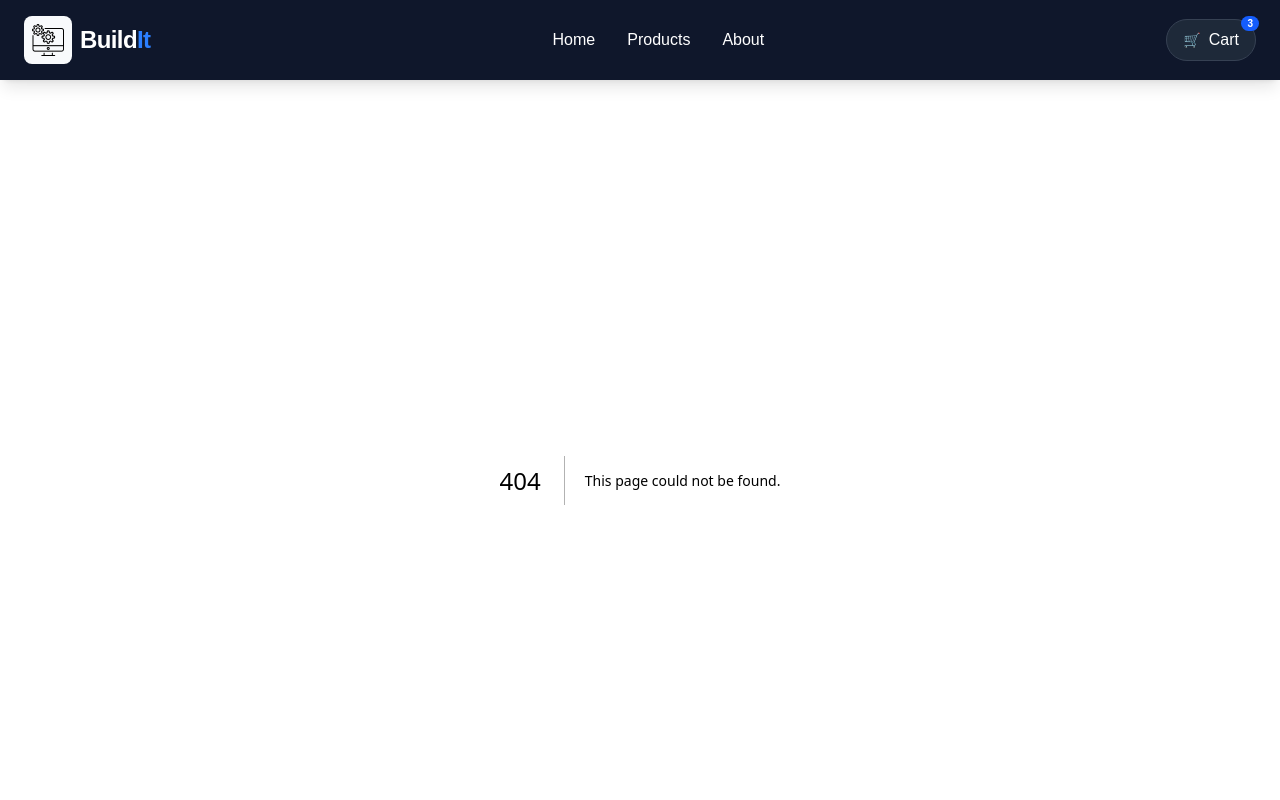
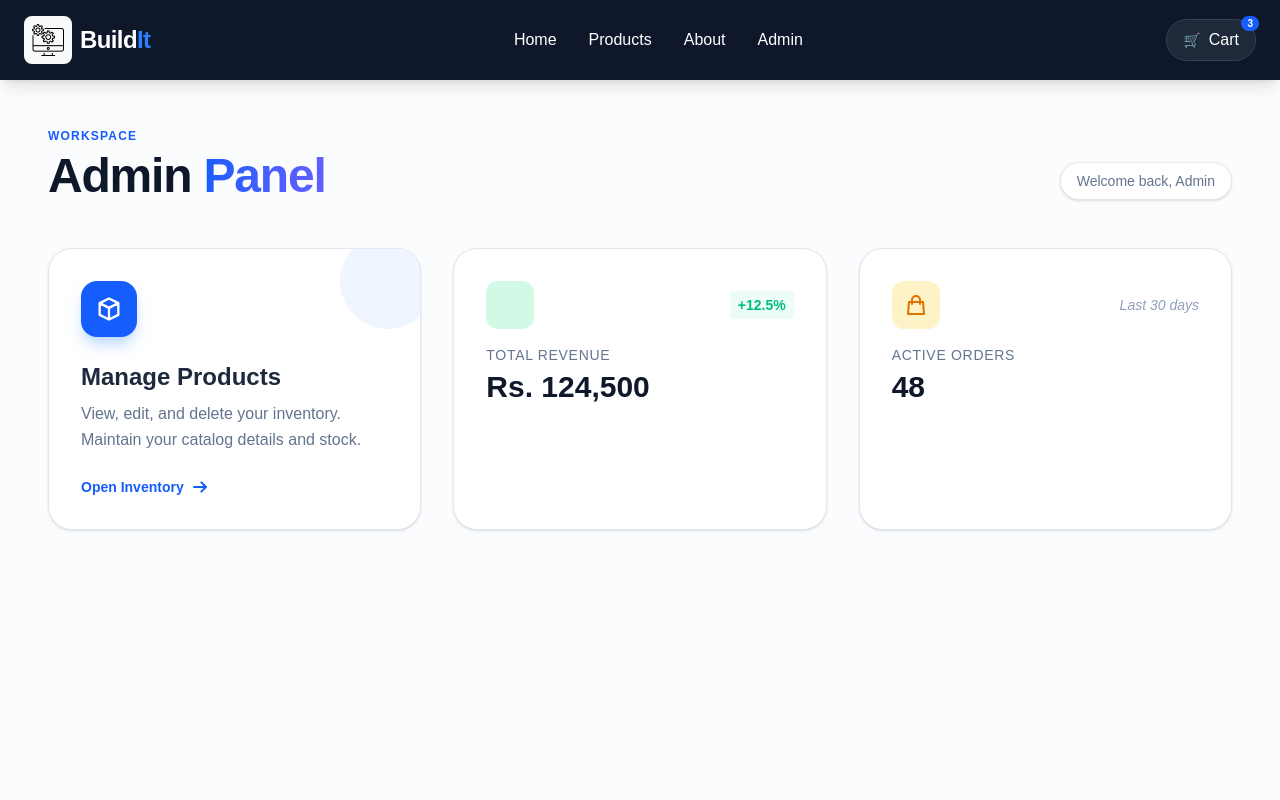
Before and after one commit to TharinduThejan/build_it, a Next.js app: page /admin in a window 1280 px wide. Before the commit this address had no page. Shown: the top 800 px of the page. Built offline with nearby package versions, Linux system fonts and the light colour scheme.

Commit message:
Add Admin Dashboard and link to Header for admin access

```diff
--- /dev/null
+++ b/app/admin/page.tsx
@@ -0,0 +1,86 @@
+import Link from "next/link";
+
+export default function AdminDashboard() {
+    return (
+        <div className="min-h-screen bg-slate-50/50 p-6 md:p-12 font-sans">
+            {/* Header Section */}
+            <header className="max-w-7xl mx-auto mb-12">
+                <div className="flex flex-col md:flex-row md:items-end justify-between gap-4">
+                    <div>
+                        <p className="text-blue-600 font-bold tracking-widest text-xs uppercase mb-2">Workspace</p>
+                        <h1 className="text-4xl md:text-5xl font-black text-slate-900 tracking-tight">
+                            Admin <span className="text-transparent bg-clip-text bg-gradient-to-r from-blue-600 to-indigo-500">Panel</span>
+                        </h1>
+                    </div>
+                    <div className="text-slate-500 text-sm font-medium bg-white px-4 py-2 rounded-full border border-slate-200 shadow-sm">
+                        Welcome back, Admin
+                    </div>
+                </div>
+            </header>
+
+            <main className="max-w-7xl mx-auto">
+                <div className="grid grid-cols-1 md:grid-cols-2 lg:grid-cols-3 gap-8">
+
+                    {/* Primary Action Card: Manage Products */}
+                    <Link
+                        href="/admin/products"
+                        className="group relative bg-white p-8 rounded-3xl border border-slate-200 shadow-sm hover:shadow-xl hover:shadow-blue-500/10 transition-all duration-300 hover:-translate-y-1 overflow-hidden"
+                    >
+                        {/* Decorative Background Element */}
+                        <div className="absolute -right-4 -top-4 w-24 h-24 bg-blue-50 rounded-full group-hover:scale-150 transition-transform duration-500" />
+
+                        <div className="relative">
+                            <div className="w-14 h-14 bg-blue-600 rounded-2xl flex items-center justify-center mb-6 shadow-lg shadow-blue-200 group-hover:rotate-6 transition-transform">
+                                {/* Inline SVG Icon (Package) */}
+                                <svg xmlns="http://www.w3.org/2000/svg" className="w-7 h-7 text-white" fill="none" viewBox="0 0 24 24" stroke="currentColor" strokeWidth={2}>
+                                    <path strokeLinecap="round" strokeLinejoin="round" d="M20 7l-8-4-8 4m16 0l-8 4m8-4v10l-8 4m0-10L4 7m8 4v10M4 7v10l8 4" />
+                                </svg>
+                            </div>
+
+                            <h2 className="text-2xl font-bold text-slate-800 mb-2">Manage Products</h2>
+                            <p className="text-slate-500 leading-relaxed">
+                                View, edit, and delete your inventory. Maintain your catalog details and stock.
+                            </p>
+
+                            <div className="mt-6 flex items-center text-blue-600 font-bold text-sm">
+                                Open Inventory
+                                <svg xmlns="http://www.w3.org/2000/svg" className="w-4 h-4 ml-2 group-hover:translate-x-2 transition-transform" fill="none" viewBox="0 0 24 24" stroke="currentColor">
+                                    <path strokeLinecap="round" strokeLinejoin="round" strokeWidth={3} d="M14 5l7 7m0 0l-7 7m7-7H3" />
+                                </svg>
+                            </div>
+                        </div>
+                    </Link>
+
+                    {/* Placeholder Stat Card 1 */}
+                    <div className="bg-white p-8 rounded-3xl border border-slate-200 shadow-sm">
+                        <div className="flex items-center justify-between mb-4">
+                            <div className="w-12 h-12 bg-emerald-100 text-emerald-600 rounded-xl flex items-center justify-center">
+                                <svg xmlns="http://www.w3.org/2000/svg" className="w-6 h-6" fill="none" viewBox="0 0 24 24" stroke="currentColor">
+                                    <path strokeLinecap="round" strokeLinejoin="round" strokeWidth={2} d="潮流13 7h8m0 0v8m0-8l-8 8-4-4-6 6" />
+                                </svg>
+                            </div>
+                            <span className="text-emerald-500 font-bold text-sm bg-emerald-50 px-2 py-1 rounded">+12.5%</span>
+                        </div>
+                        <h3 className="text-slate-500 font-medium text-sm uppercase tracking-wider">Total Revenue</h3>
+                        <p className="text-3xl font-black text-slate-900 mt-1">Rs. 124,500</p>
+                    </div>
+
+                    {/* Placeholder Stat Card 2 */}
+                    <div className="bg-white p-8 rounded-3xl border border-slate-200 shadow-sm">
+                        <div className="flex items-center justify-between mb-4">
+                            <div className="w-12 h-12 bg-amber-100 text-amber-600 rounded-xl flex items-center justify-center">
+                                <svg xmlns="http://www.w3.org/2000/svg" className="w-6 h-6" fill="none" viewBox="0 0 24 24" stroke="currentColor">
+                                    <path strokeLinecap="round" strokeLinejoin="round" strokeWidth={2} d="M16 11V7a4 4 0 00-8 0v4M5 9h14l1 12H4L5 9z" />
+                                </svg>
+                            </div>
+                            <span className="text-slate-400 font-medium text-sm italic">Last 30 days</span>
+                        </div>
+                        <h3 className="text-slate-500 font-medium text-sm uppercase tracking-wider">Active Orders</h3>
+                        <p className="text-3xl font-black text-slate-900 mt-1">48</p>
+                    </div>
+
+                </div>
+            </main>
+        </div>
+    );
+}
--- a/app/page.tsx
+++ b/app/page.tsx
@@ -4,8 +4,8 @@ import ProductCard from '@/components/ProductCard';
 
 
 
-export default function Home() {
-  const products = getProducts();
+export default async function Home() {
+  const products = await getProducts();
 
   return (
     <section className="relative overflow-hidden bg-slate-900 py-24 sm:py-32">
@@ -45,11 +45,11 @@ export default function Home() {
               Learn More
             </Link>
           </div>
-          <div className="grid grid-cols-1 md:grid-cols-3 gap-6 p-6">
+          {/* <div className="grid grid-cols-1 md:grid-cols-3 gap-6 p-6">
             {products.map((product: any) => (
               <ProductCard key={product._id} product={product} />
             ))}
-          </div>
+          </div> */}
           {/* Trust Indicators */}
           <div className="mt-16 pt-8 border-t border-slate-800 flex flex-wrap justify-center gap-8 opacity-50 grayscale">
             <div className="flex items-center gap-2 text-white font-semibold italic text-xl">INTEL</div>
--- a/components/Header.tsx
+++ b/components/Header.tsx
@@ -31,6 +31,9 @@ export default function Header() {
                     <Link href="/about" className="hover:text-blue-400 transition-colors">
                         About
                     </Link>
+                    <Link href="/admin" className="hover:text-blue-400 transition-colors">
+                        Admin
+                    </Link>
                 </nav>
 
                 {/* Action Buttons */}
```
